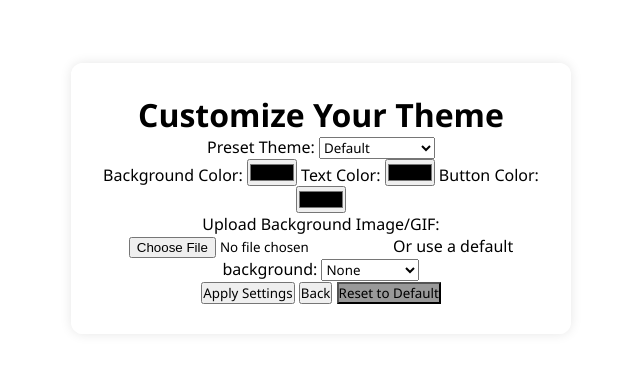
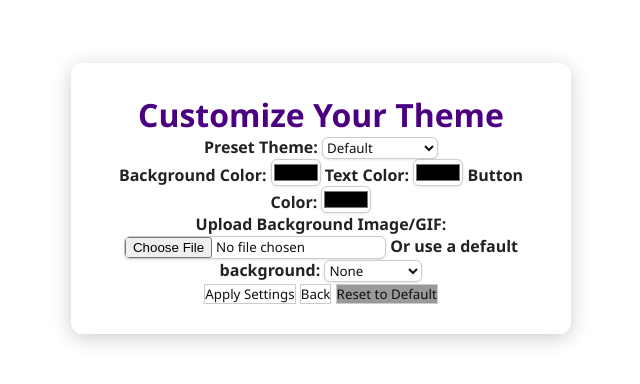
Before and after one commit to moonlightdev7/quote-generator, a plain HTML site: page settings.html in a window 1280 px wide. Shown: the part 202-586 px from the top of the page, without its empty margins (319-959 px from the left). Drawn offline with Linux system fonts and the light colour scheme.

Commit message:
Add files via upload

```diff
--- a/styles/main.css
+++ b/styles/main.css
@@ -64,3 +64,35 @@ body {
   border-radius: 12px;
   box-shadow: 0 0 12px rgba(0, 0, 0, 0.1);
 }
+#settings-container {
+  color: #333;
+}
+
+#settings-container h1 {
+  color: #4b0082;
+  font-weight: bold;
+}
+
+#settings-container label {
+  color: #222;
+  font-weight: 600;
+}
+#settings-container select,
+#settings-container input[type="color"],
+#settings-container input[type="file"],
+#settings-container button {
+  color: #111;
+  background-color: white;
+  border: 1px solid #ccc;
+}
+#settings-container input,
+#settings-container select {
+  border-radius: 6px;
+  box-shadow: 0 1px 3px rgba(0, 0, 0, 0.1);
+}
+#settings-container {
+  background-color: rgba(255, 255, 255, 0.95);
+  border-radius: 12px;
+  padding: 30px;
+  box-shadow: 0 4px 20px rgba(0, 0, 0, 0.2);
+}
```
